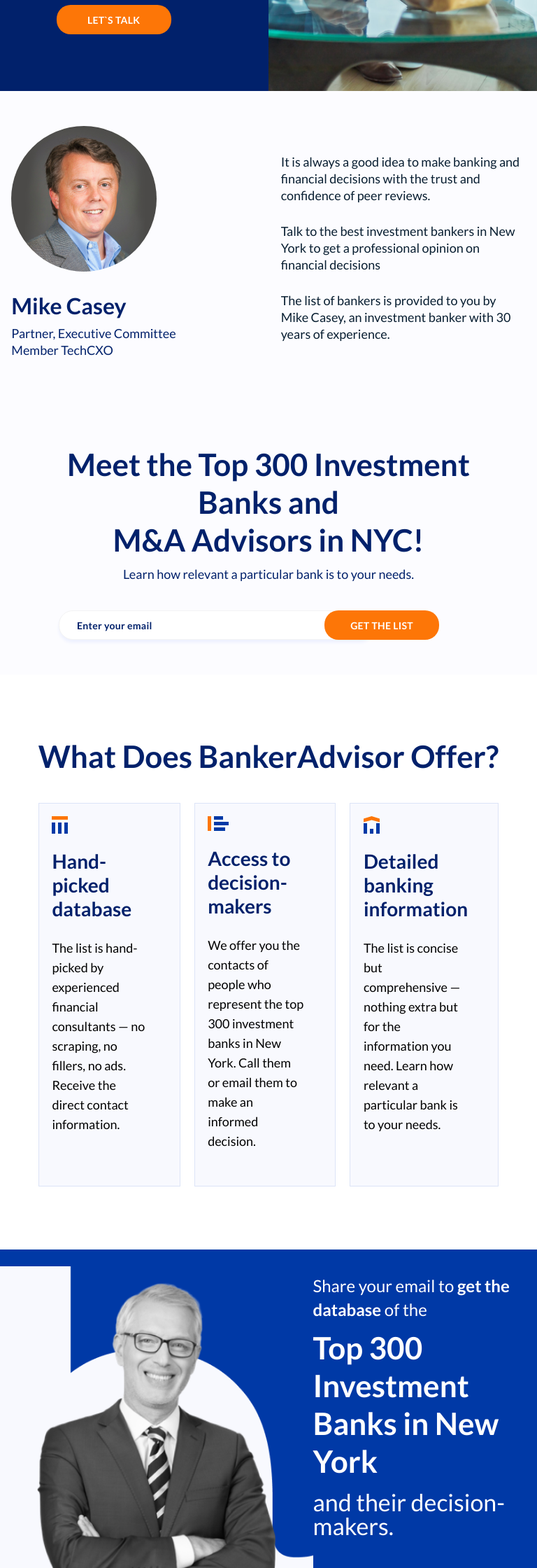
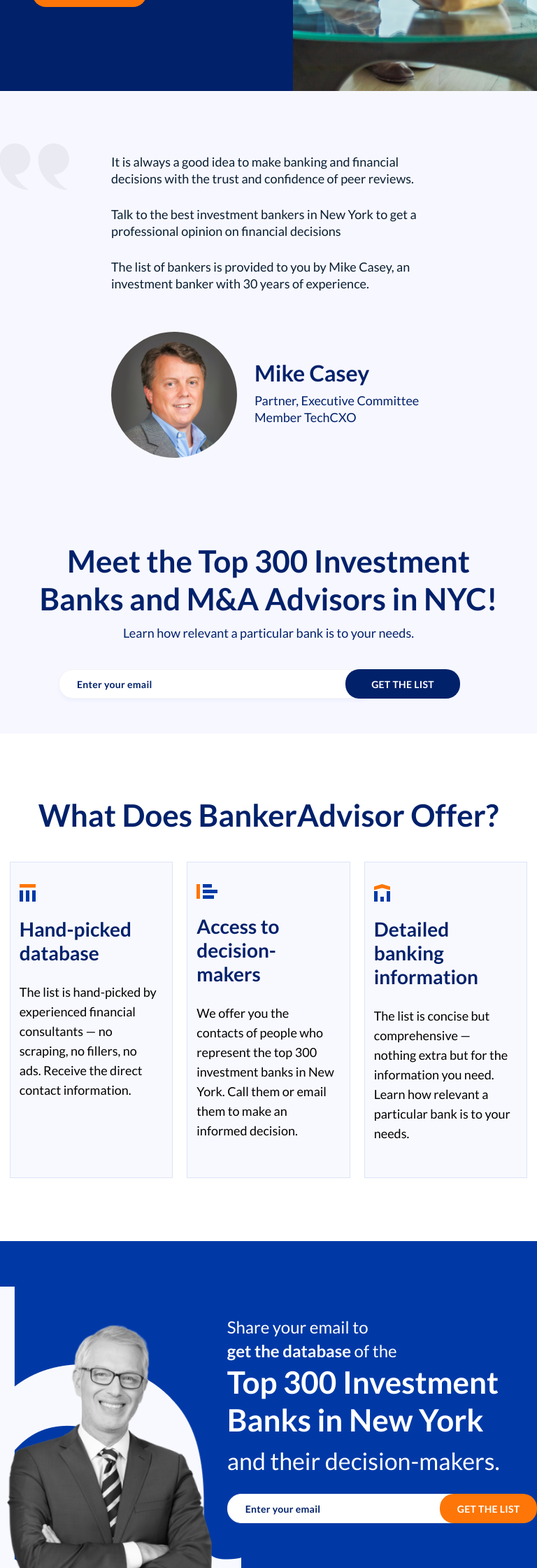
Before and after one commit to keenethics/banker-adviser-lending-email, a React (Create React App) app: page / in a window 768 px wide. Shown: the part 540-2780 px from the top of the page at 70% size. Built offline with nearby package versions, Linux system fonts and the light colour scheme.

Commit message:
table response for email landing

```diff
--- a/src/components/about/about.css
+++ b/src/components/about/about.css
@@ -1,5 +1,5 @@
 #about {
-  background-color: rgba(229, 229, 299, 0.12);
+  background-color: rgba(229, 229, 299, 0.3);
 }
 
 #about .about-wrap {
@@ -105,5 +105,52 @@
 }
 
 .get-list button {
-  margin-left: -70px;
+  margin-left: -40px;
+  background-color: #01216B;
 }
+
+
+@media (min-width: 570px) and (max-width: 920px) {
+  #about .about-wrap {
+    flex-direction: column-reverse;
+    align-items: center;
+  }
+  .about-text {
+    margin-left: 0;
+  }
+  .about-name h2{
+    margin-top: 32px;
+  }
+  .about-text p {
+    width: 450px;
+    margin-left: 0;
+  }
+  .about-description {
+    display: flex;
+    width: 450px;
+    margin-top: 30px;
+  }
+  .about-logo {
+    width: 180px;
+    height: 180px;
+    margin: 0;
+  }
+  .about-logo img {
+    height: 100%;
+    width: 100%;
+  }
+  .about-logo::before {
+    left: -89%;
+    top: -270px;
+  }
+  .about-partner-wrap {
+    margin-left: 25px;
+  }
+  .meet-banks-with-paypal p {
+    max-width: 420px;
+    margin-right: 20px;
+  }
+  .meet-banks-with-paypal button {
+    padding: 0 17px;
+  }
+}
--- a/src/components/about/about.jsx
+++ b/src/components/about/about.jsx
@@ -7,19 +7,19 @@
   return (
     <section id="about">
       <div class="about-wrap">
-        <div class="about-description">
+      <div class="about-description">
           <div class="about-logo">
             <img src={person} alt="Mike Casey" />
           </div>
-          <div class="about-name">
-            <h2>Mike Casey</h2>
-          </div>
-          {/* <div class="about-partner"> */}
+          <div class="about-partner-wrap">
+            <div class="about-name">
+              <h2>Mike Casey</h2>
+            </div>
             <p className="about-partner">
               Partner, Executive Committee <br />
               Member TechCXO
             </p>
-          {/* </div> */}
+          </div>
         </div>
         <div class="about-text">
           <p>
@@ -39,7 +39,7 @@
       <div class="meet-banks-wrap">
         <div class="meet-banks">
           <h2>
-            Meet the Top 300 Investment Banks and <br />
+            Meet the Top 300 Investment Banks and
             M&A Advisors in NYC!
           </h2>
           <p>Learn how relevant a particular bank is to your needs.</p>
--- a/src/components/banker-advisor-offer/banker-advisor-offer.css
+++ b/src/components/banker-advisor-offer/banker-advisor-offer.css
@@ -36,7 +36,7 @@
 .offer-item-title h3 {
   font-weight: bold;
   max-width: 270px;
-  color: #01216B;
+  color: #01216b;
   margin-bottom: 25px;
   font-size: 28px;
   line-height: 34px;
@@ -51,3 +51,10 @@
   font-weight: normal;
   font-size: 18px;
 }
+
+@media (min-width: 570px) and (max-width: 920px) {
+  .offer-item {
+    flex: 0 0 38%;
+    padding: 5% 20px 8% 13px;
+  }
+}
--- a/src/components/banks/banks.css
+++ b/src/components/banks/banks.css
@@ -98,23 +98,30 @@
   display: flex;
   width: 80%;
   margin-bottom: 13px;
+  align-items: center;
   justify-content: space-between;
 }
-.connect-person-item p:first-child {
+
+.connect-person-item .connect-name-email p:first-child {
   font-weight: bold;
   font-size: 18px;
   line-height: 22px;
   color: #081e31;
 }
-
-.connect-person-item p:nth-child(2) {
+.connect-person-item .connect-name-email p:last-child {
   font-size: 18px;
   line-height: 22px;
   text-decoration-line: underline;
   color: #081e31;
 }
 
-.connect-person-item p:last-child {
+.connect-name-email {
+  display: flex;
+  width: 75%;
+  justify-content: space-between;
+}
+
+.connect-person-item > p {
   font-weight: bold;
   font-size: 14px;
   line-height: 17px;
@@ -122,3 +129,33 @@
   text-transform: uppercase;
   color: #0039a6;
 }
+
+@media (min-width: 570px) and (max-width: 920px) {
+  .connect-person-item {
+    width: 100%;
+  }
+
+  .banks-wrap {
+    padding: 0 20px;
+  }
+
+  .connect-person-item {
+    display: flex;
+    width: 80%;
+    margin-bottom: 13px;
+    justify-content: space-between;
+  }
+
+  .connect-name-email {
+    display: flex;
+    flex-direction: column;
+    justify-content: space-between;
+  }
+  .bank-industry p small {
+    margin-left: 20px;
+  }
+  .bank-logo img {
+    width: 165px;
+    height: 165px;
+  }
+}
--- a/src/components/banks/banks.jsx
+++ b/src/components/banks/banks.jsx
@@ -36,13 +36,17 @@
               <div className="border-bottom"></div>
               <div className="connect-person">
                 <div className="connect-person-item">
+                  <div className="connect-name-email">
                     <p>Marvin Hogan</p>
                     <p>mhogan@morganchase.com</p>
+                  </div>
                   <p>connect</p>
                 </div>
                 <div className="connect-person-item">
+                  <div className="connect-name-email">
                     <p>Marvin Hogan</p>
                     <p>mhogan@morganchase.com</p>
+                  </div>
                   <p>connect</p>
                 </div>
               </div>
@@ -73,13 +77,17 @@
               <div className="border-bottom"></div>
               <div className="connect-person">
                 <div className="connect-person-item">
+                  <div className="connect-name-email">
                     <p>Marvin Hogan</p>
                     <p>mhogan@morganchase.com</p>
+                  </div>
                   <p>connect</p>
                 </div>
                 <div className="connect-person-item">
+                  <div className="connect-name-email">
                     <p>Marvin Hogan</p>
                     <p>mhogan@morganchase.com</p>
+                  </div>
                   <p>connect</p>
                 </div>
               </div>
@@ -110,13 +118,17 @@
               <div className="border-bottom"></div>
               <div className="connect-person">
                 <div className="connect-person-item">
+                  <div className="connect-name-email">
                     <p>Marvin Hogan</p>
                     <p>mhogan@morganchase.com</p>
+                  </div>
                   <p>connect</p>
                 </div>
                 <div className="connect-person-item">
+                  <div className="connect-name-email">
                     <p>Marvin Hogan</p>
                     <p>mhogan@morganchase.com</p>
+                  </div>
                   <p>connect</p>
                 </div>
               </div>
--- a/src/components/get-banks/get-banks.css
+++ b/src/components/get-banks/get-banks.css
@@ -69,3 +69,41 @@
   box-shadow: none;
   width: 100%;
 }
+
+
+@media (min-width: 570px) and (max-width: 920px) {
+  .get-banks {
+    padding: 0;
+    justify-content: flex-start ;
+  }
+  .get-banks-person {
+    background: url("./Fill2.png") no-repeat left bottom;
+    display: flex;
+    width: 350px;
+    height: 100%;
+    justify-content: flex-start;
+  }
+  .get-banks-person img {
+    height: 80%;
+    margin-left: 10px;
+  }
+  .share-banks {
+    padding: 0;
+    margin-top: -50px;
+    margin-left: -20px;
+    width: 450px;
+  }
+  .share-banks p:first-child  {
+    margin-bottom: 0 !important;
+  }
+  .share-banks p {
+    margin-bottom: 30px !important;
+  }
+  .share-banks p  b {
+    display: block;
+  }
+  .share-banks p > b > p {
+    display: inline-block;
+    font-weight: normal;
+  }
+}
--- a/src/components/get-banks/get-banks.jsx
+++ b/src/components/get-banks/get-banks.jsx
@@ -13,7 +13,7 @@
           </div>
           <div className="share-banks">
             <p>
-              Share your email to <b> get the database </b> of the
+              Share your email to <b> get the database <p>of the</p> </b>
             </p>
             <h3>Top 300 Investment Banks in New York </h3>
             <p>and their decision-makers. </p>
--- a/src/components/header/header.css
+++ b/src/components/header/header.css
@@ -46,3 +46,32 @@
   width: 100%;
   height: 100%;
 }
+
+
+@media (min-width: 570px) and (max-width: 920px) {
+  .intro-left-wrap {
+    width: 60%;
+  }
+
+  .intro-left {
+    margin-left: 0;
+    padding-left: 11%;
+  }
+
+  .intro-left header {
+    max-width: 400px;
+    width: 100%;
+  }
+
+  .intro-logo img {
+    margin-bottom: 90px;
+  }
+
+  .intro-left h1 {
+    margin-bottom: 40px;
+  }
+
+  .intro-left p {
+    margin-bottom: 80px;
+  }
+}
```
Also changed, not shown: src/components/get-banks/Fill2.png (added). Lines whose indentation alone changed are shown as unchanged.
